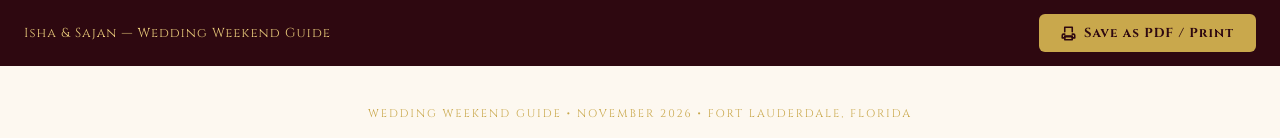
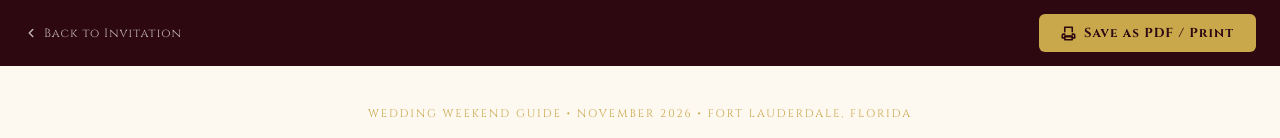
Before and after one commit to Priyanshuprabhakar007/wedding-invite-card, a website: page guide/index.html in a window 1280 px wide. Shown: the top 138 px of the page. Drawn offline with nearby package versions, Linux system fonts and the light colour scheme.

Commit message:
fix: add Back to Invitation link on guide page

```diff
--- a/guide/index.html
+++ b/guide/index.html
@@ -63,6 +63,18 @@
     }
     .print-btn:hover { background: var(--gold-light); }
     .print-btn svg { flex-shrink: 0; }
+    .back-btn {
+      display: inline-flex;
+      align-items: center;
+      gap: 6px;
+      color: rgba(255,255,255,0.7);
+      text-decoration: none;
+      font-family: 'Cinzel', serif;
+      font-size: 12px;
+      letter-spacing: 0.08em;
+      transition: color 0.2s;
+    }
+    .back-btn:hover { color: var(--gold-light); }
 
     /* ── GUIDE WRAPPER ───────────────────────────────────── */
     .guide {
@@ -409,7 +421,10 @@
 
   <!-- Print Bar (screen only) -->
   <div class="print-bar">
-    <span class="print-bar-label">Isha & Sajan — Wedding Weekend Guide</span>
+    <a href="/" class="back-btn" aria-label="Back to wedding invitation">
+      <svg width="14" height="14" viewBox="0 0 24 24" fill="none" stroke="currentColor" stroke-width="2.5" stroke-linecap="round" stroke-linejoin="round"><polyline points="15 18 9 12 15 6"/></svg>
+      Back to Invitation
+    </a>
     <button class="print-btn" onclick="window.print()">
       <svg width="15" height="15" viewBox="0 0 24 24" fill="none" stroke="currentColor" stroke-width="2.5" stroke-linecap="round" stroke-linejoin="round">
         <path d="M6 9V2h12v7"/><rect x="6" y="17" width="12" height="5"/><path d="M6 13H4a2 2 0 0 0-2 2v4h4v-3h12v3h4v-4a2 2 0 0 0-2-2h-2"/>
```
